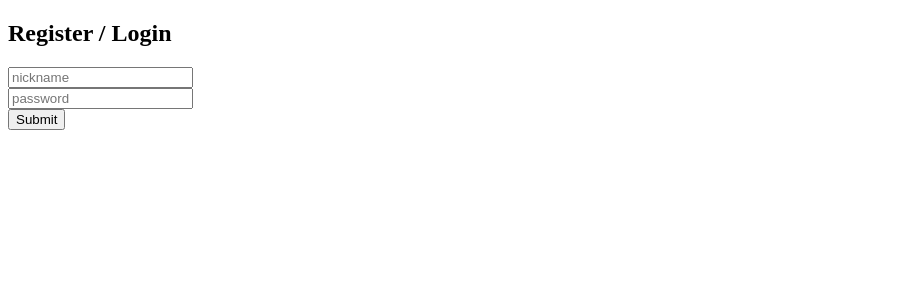
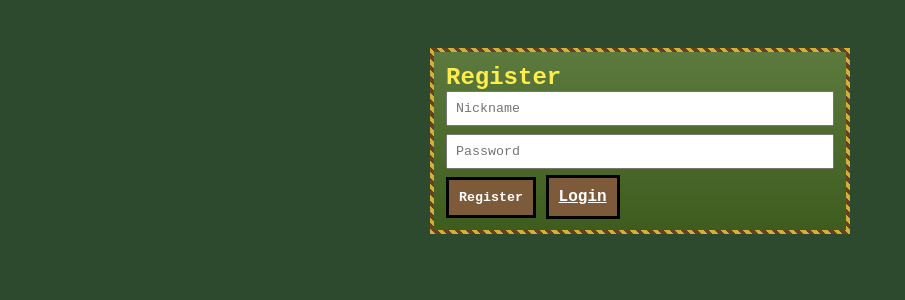
Before and after one commit to AgrouGrouMechanteIA/medieval, a Flask app: page /register in a window 1280 px wide. Shown: the top 300 px of the page, without its empty margins (0-905 px from the left). Run offline with Flask 3, Linux system fonts and the light colour scheme.

Commit message:
Update register.html

```diff
--- a/templates/register.html
+++ b/templates/register.html
@@ -1 +1,17 @@
-<!doctype html><html><head><meta charset='utf-8'><title>Register / Login</title></head><body><h2>Register / Login</h2>{% if error %}<p style='color:red'>{{ error }}</p>{% endif %}<form method='post'><input name='nickname' placeholder='nickname'><br><input name='password' placeholder='password' type='password'><br><button type='submit'>Submit</button></form></body></html>
+<!doctype html>
+<html>
+<head><meta charset="utf-8"><title>Register</title><link rel="stylesheet" href="{{ url_for('static', filename='style.css') }}"></head>
+<body>
+<div class="container">
+  <div class="panel pixel-border" style="max-width:420px;margin:40px auto;">
+    <h2 style="color:#ffed4e">Register</h2>
+    {% if error %}<div style="color:#ffb3b3;margin-bottom:8px">{{ error }}</div>{% endif %}
+    <form method="post">
+      <div style="margin-bottom:8px;"><input name="nickname" placeholder="Nickname" style="width:100%;padding:8px;"></div>
+      <div style="margin-bottom:8px;"><input name="password" type="password" placeholder="Password" style="width:100%;padding:8px;"></div>
+      <div><button class="action-btn" type="submit">Register</button> <a href="{{ url_for('login') }}" class="action-btn">Login</a></div>
+    </form>
+  </div>
+</div>
+</body>
+</html>
```
